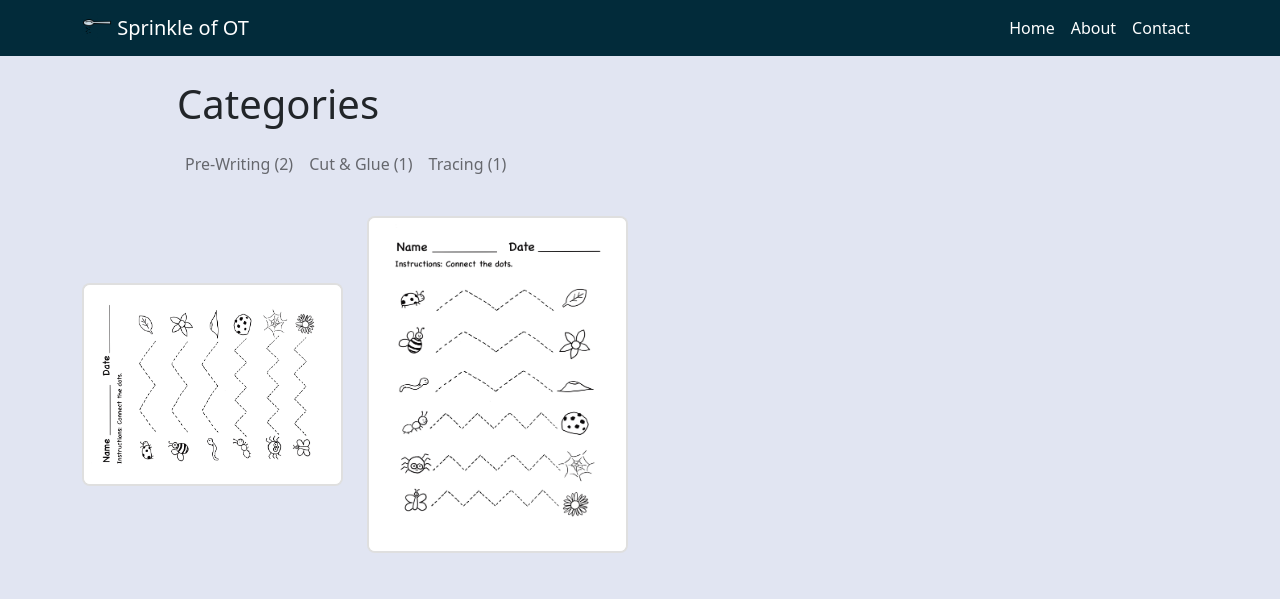
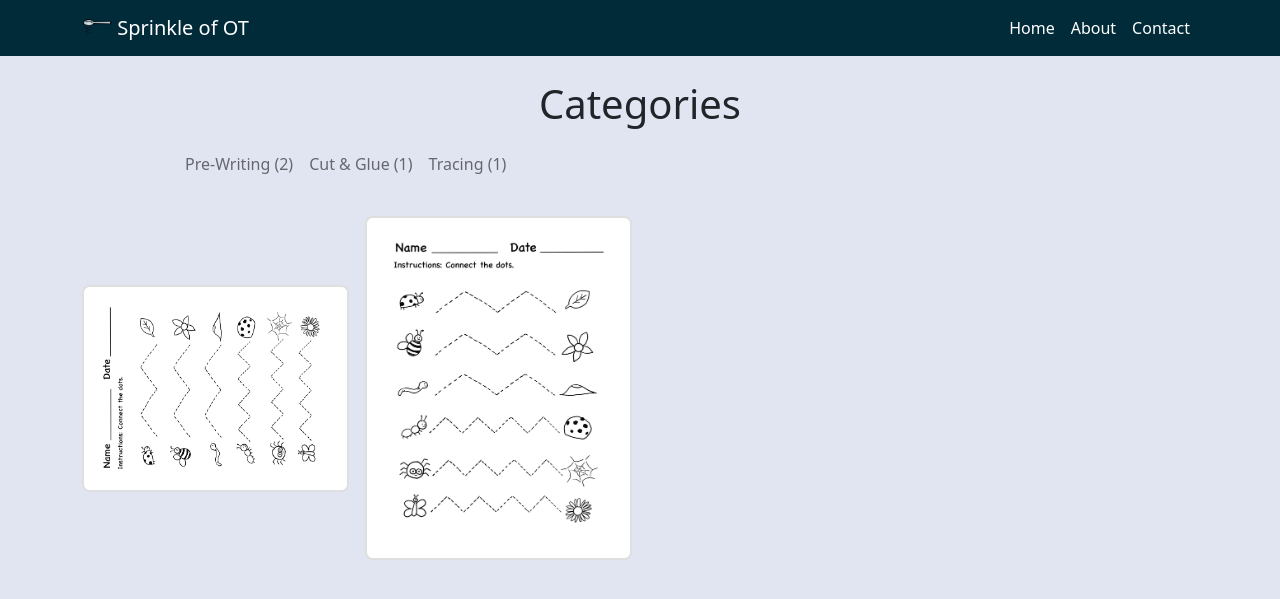
Before and after one commit to SprinkleOfOT/sprinkleofot.github.io, a Jekyll site: the page built from index.html, in a window 1280 px wide. Shown: the top 599 px of the page. Built offline with Jekyll 4.4.1, drawn with Linux system fonts in a browser that asks for light colours; the list of posts is cut into pages by our own code.

Commit message:
Update spacing

```diff
--- a/_layouts/default.html
+++ b/_layouts/default.html
@@ -11,7 +11,7 @@
 </head>
 
 <body>
-    <nav class="navbar navbar-dark navbar-expand-lg">
+    <nav class="navbar navbar-dark navbar-expand-md">
       <div class="container">
         <a class="navbar-brand navbar-link" href="#">
           <img src="{{site.baseurl}}/assets/img/logo.png"alt="" width="30" height="24" class="d-inline-block align-text-top">
--- a/_pages/categories.html
+++ b/_pages/categories.html
@@ -18,13 +18,13 @@ permalink: "/categories.html"
   </div>
 
   <div class="container">
-    <div class="row row-cols-1 row-cols-sm-2 row-cols-md-3 row-cols-lg-4 g-4">
+    <div class="row row-cols-2 row-cols-sm-2 row-cols-md-3 row-cols-lg-4 g-2 g-sm-3">
     {% for category in site.categories %}
     </div>
 
     <h3 class="mt-4 display-4" id="{{ category[0] | downcase }}"><small class="text-muted">#</small> {{ category[0] }}</h3><hr>
 
-    <div class="row row-cols-1 row-cols-sm-2 row-cols-md-3 row-cols-lg-4 g-4 align-items-center">
+    <div class="row row-cols-2 row-cols-sm-2 row-cols-md-3 row-cols-lg-4 g-2 g-sm-3 align-items-center">
 
         {% assign pages_list = category[1] %}
         {% for post in pages_list %}
--- a/index.html
+++ b/index.html
@@ -5,8 +5,8 @@ layout: default
 <section class="mt-4 mb-5">
   <div class="container mb-4">
     <div class="row justify-content-md-center">
-      <div class="col-10">
-        <h1 class="font-weight-bold title">Categories</h1>
+      <div class="col-12 col-md-10">
+        <h1 class="font-weight-bold title text-center">Categories</h1>
         <div class="row">
           {% include menu-categories.html %}
         </div>
@@ -15,7 +15,7 @@ layout: default
   </div>
 
   <div class="container">
-    <div class="row row-cols-2 row-cols-sm-2 row-cols-md-3 row-cols-lg-4 g-4 align-items-center">
+    <div class="row row-cols-2 row-cols-sm-2 row-cols-md-3 row-cols-lg-4 g-2 g-sm-3 align-items-center">
       {% for post in paginator.posts reversed %}
         {% include card-post.html %}
       {% endfor %}
```
